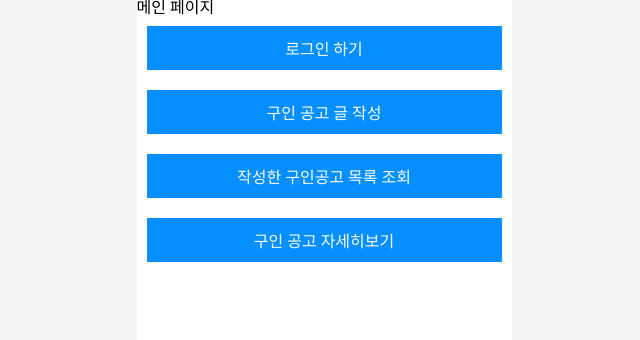
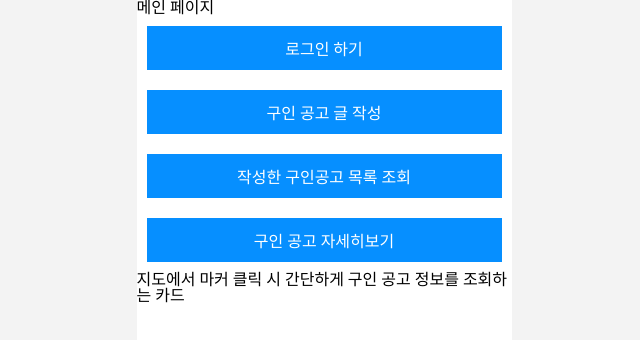
Before and after one commit to eeeyooon/Jeju-brokerage-FE, a React (Create React App) app: page /main in a window 1280 px wide. Shown: the top 340 px of the page, without its empty margins (316-956 px from the left). Built offline with nearby package versions, Linux system fonts and the light colour scheme.

Commit message:
[chore] 파일명 수정

```diff
--- a/src/components/SimpleEmployCard.jsx
+++ b/src/components/PreviewEmploy.jsx
@@ -1,6 +1,6 @@
 import React from "react";
 
-function SimpleEmployCard() {
+function PreviewEmploy() {
   return (
     <div>
       <h1>지도에서 마커 클릭 시 간단하게 구인 공고 정보를 조회하는 카드</h1>
@@ -8,4 +8,4 @@ function SimpleEmployCard() {
   );
 }
 
-export default SimpleEmployCard;
+export default PreviewEmploy;
--- a/src/pages/Main.jsx
+++ b/src/pages/Main.jsx
@@ -1,6 +1,7 @@
 import React from "react";
 import { useNavigate } from "react-router-dom";
 import { styled } from "styled-components";
+import PreviewEmploy from "../components/PreviewEmploy";
 
 function Main() {
   const navigate = useNavigate();
@@ -21,6 +22,7 @@ function Main() {
           구인 공고 자세히보기
         </NavigateBtn>
       </NavBtnWrapper>
+      <PreviewEmploy />
     </MainWrapper>
   );
 }
```
